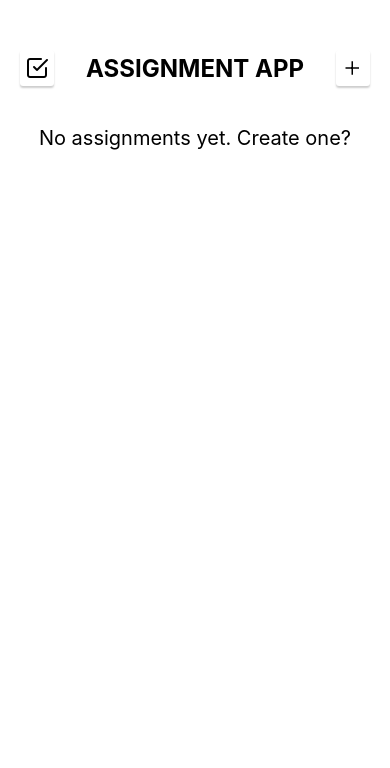
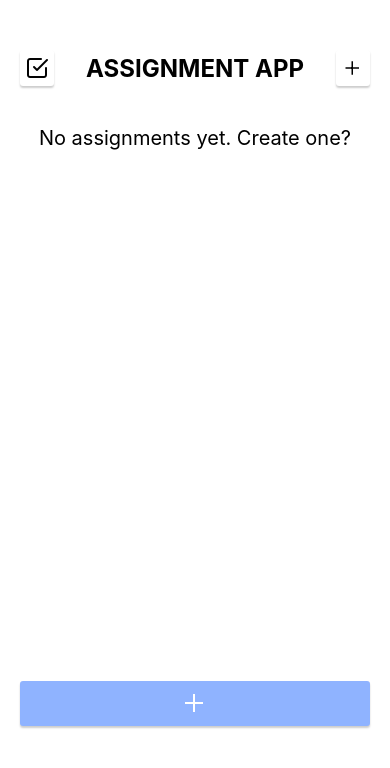
Before and after one commit to rgacorda/AssignmentApplication, a React Native app: screen / in a window 390 px wide. Shown: the top 768 px of the page. Built offline with nearby package versions, Linux system fonts and the light colour scheme.

Commit message:
laslaslas

```diff
--- a/App.js
+++ b/App.js
@@ -129,9 +129,10 @@ export default function App() {
         />
 
 
-        {/* <TouchableOpacity
+        <TouchableOpacity
           style={{
-            display: 'flex',
+            display: 'absolute',
+            bottom: 50,
             flexDirection: 'row',
             alignItems: 'center',
             justifyContent: 'center',
@@ -140,7 +141,7 @@ export default function App() {
             paddingHorizontal: 15,
             borderRadius: 3,
             marginTop: 5,
-            backgroundColor: 'white', // Add a background color
+            backgroundColor: '#8fb3ff', // Add a background color
             shadowColor: 'black', // Shadow color
             shadowOffset: { width: 0, height: 2 }, // Shadow offset
             shadowOpacity: 0.2, // Shadow opacity
@@ -149,8 +150,8 @@ export default function App() {
           }}
           onPress={() => {setShowModal(true)}}
         >
-          <Ionicons name="add-outline" size={32} color="black" />
-        </TouchableOpacity> */}
+          <Ionicons name="add-outline" size={32} color="white" />
+        </TouchableOpacity>
 
 
         <StatusBar style="auto" />
--- a/components/CheckBox.js
+++ b/components/CheckBox.js
@@ -33,7 +33,7 @@ export default function CheckBox({ isChecked, onChange, title, desc }) {
       style={[styles.checkboxBase, checked && styles.checkboxChecked]}
       onPress={toggleChecked}
     >
-      {checked && <FontAwesome name="check" size={15} color="#000" />}
+      {checked && <FontAwesome name="check" size={15} color="#FFF" />}
     </Pressable>
   );
 }
```
